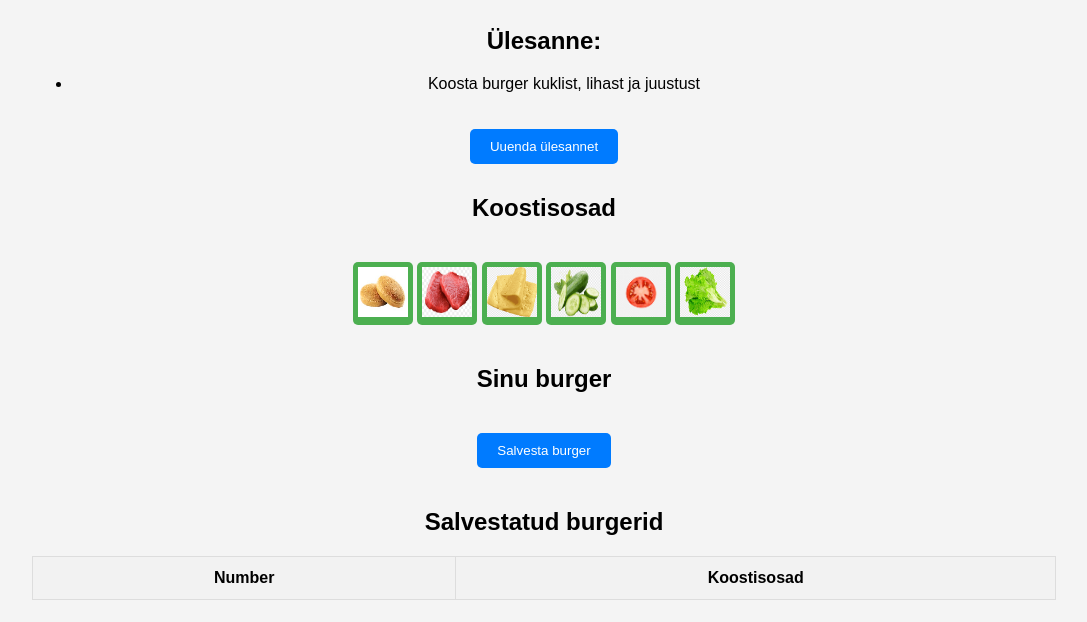
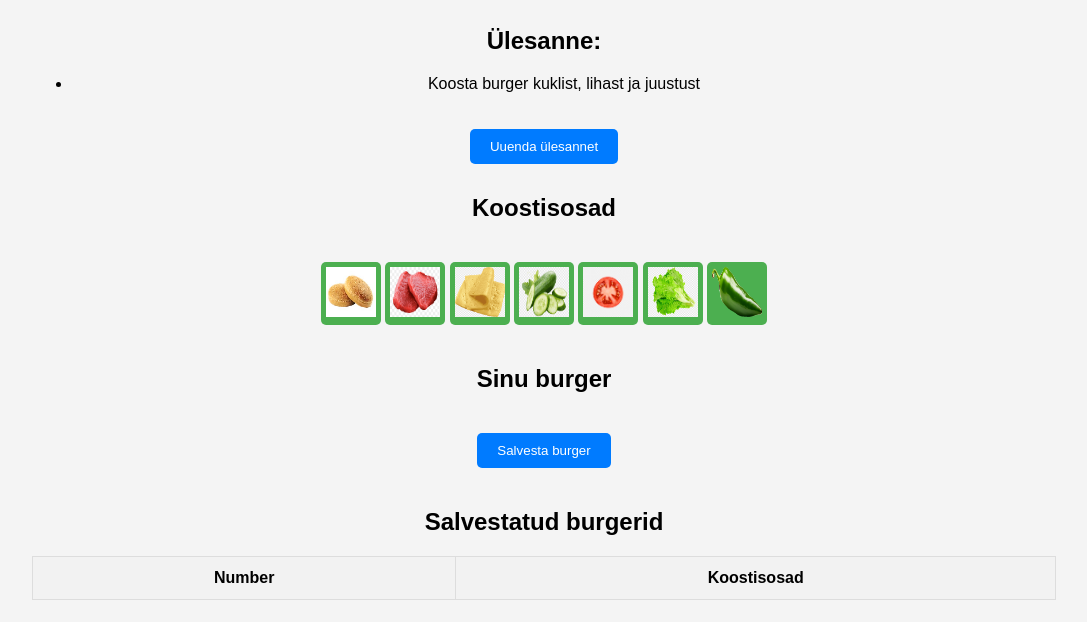
Before and after one commit to RipMyMartin/Tarkvara-Martin, a plain HTML site: page index.html in a window 1280 px wide. Shown: the part 104-726 px from the top of the page, without its empty margins (96-1183 px from the left). Drawn offline with Linux system fonts and the light colour scheme.

Commit message:
Lisa veel üks ingridient     Lisa veel üks foto ingridiendile

```diff
--- a/app.js
+++ b/app.js
@@ -111,3 +111,8 @@ document.addEventListener('DOMContentLoaded', () => {
     uuendaÜlesannet();
     alustaTaimerit();
 });
+
+// Lisa uus funktsionaalsus Jalopenie jaoks
+function addIngredient(ingredient) {
+    lisaKoostisosa(ingredient);
+}
--- a/index.html
+++ b/index.html
@@ -9,64 +9,35 @@
 <body>
 <div class="container">
   <h1>Koosta oma burger</h1>
-
-  <!-- Taimer -->
-  <div id="timer">
-    Aeg: <span id="timer-display">30</span> sekundit
-  </div>
-
-  <!-- Ülesanded -->
+  <div id="timer">Aeg: <span id="timer-display">30</span> sekundit</div>
   <div id="task-container">
     <h2>Ülesanne:</h2>
-    <ul id="task-list">
-      <li>Koosta burger kuklist, lihast ja juustust</li>
-      <li>Lisa kurgid ja tomatid</li>
-    </ul>
+    <ul id="task-list"></ul>
   </div>
   <button id="refresh-task">Uuenda ülesannet</button>
-
   <div class="ingredients">
     <h2>Koostisosad</h2>
-    <button class="ingredient" onclick="addIngredient('Kukkel')">
-      <img src="img/1.jpg" alt="Kukkel">
-    </button>
-    <button class="ingredient" onclick="addIngredient('Liha')">
-      <img src="img/2.png" alt="Liha">
-    </button>
-    <button class="ingredient" onclick="addIngredient('Juust')">
-      <img src="img/3.png" alt="Juust">
-    </button>
-    <button class="ingredient" onclick="addIngredient('Kurgid')">
-      <img src="img/4.png" alt="Kurgid">
-    </button>
-    <button class="ingredient" onclick="addIngredient('Tomatid')">
-      <img src="img/5.png" alt="Tomatid">
-    </button>
-    <button class="ingredient" onclick="addIngredient('Salatilehed')">
-      <img src="img/6.png" alt="Salatilehed">
-    </button>
+    <button class="ingredient" onclick="addIngredient('Kukkel')"><img src="img/1.jpg" alt="Kukkel"></button>
+    <button class="ingredient" onclick="addIngredient('Liha')"><img src="img/2.png" alt="Liha"></button>
+    <button class="ingredient" onclick="addIngredient('Juust')"><img src="img/3.png" alt="Juust"></button>
+    <button class="ingredient" onclick="addIngredient('Kurgid')"><img src="img/4.png" alt="Kurgid"></button>
+    <button class="ingredient" onclick="addIngredient('Tomatid')"><img src="img/5.png" alt="Tomatid"></button>
+    <button class="ingredient" onclick="addIngredient('Salatilehed')"><img src="img/6.png" alt="Salatilehed"></button>
+    <button class="ingredient" onclick="addIngredient('Jalopenie')"><img src="img/7.png" alt="Jalopenie"></button>
   </div>
-
   <div class="burger-preview">
     <h2>Sinu burger</h2>
     <ul id="burger-list"></ul>
     <button id="save-button" onclick="saveBurger()">Salvesta burger</button>
   </div>
-
   <div class="saved-burgers">
     <h2>Salvestatud burgerid</h2>
     <table id="burger-table">
-      <thead>
-      <tr>
-        <th>Number</th>
-        <th>Koostisosad</th>
-      </tr>
-      </thead>
+      <thead><tr><th>Number</th><th>Koostisosad</th></tr></thead>
       <tbody></tbody>
     </table>
   </div>
 </div>
-
 <script src="app.js"></script>
 </body>
 </html>
```
Also changed, not shown: img/7.png (added).
